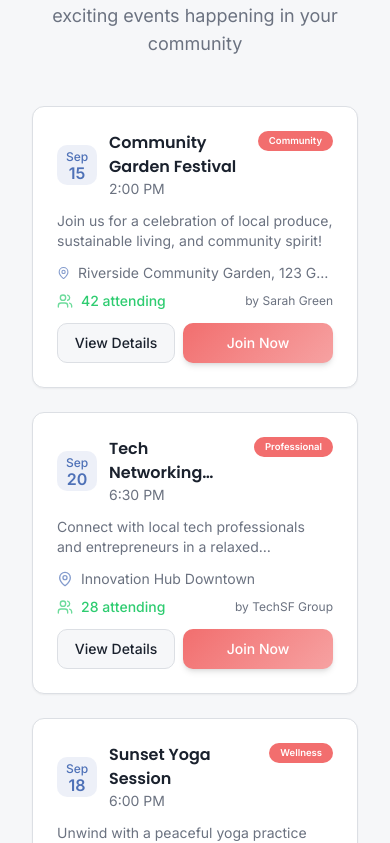
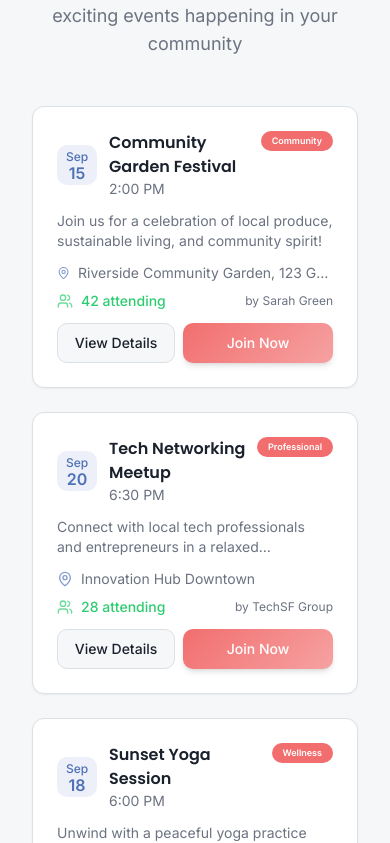
Before and after one commit to mohamedkhalaf47/event-hub, a React (Vite) app: page / in a window 390 px wide. Shown: the part 1721-2564 px from the top of the page. Built offline with nearby package versions, Linux system fonts and the light colour scheme; the HTML template or start-up script is replaced by a standard one.

Commit message:
EventCard Mobile-design modified

```diff
--- a/src/components/events/EventCard.tsx
+++ b/src/components/events/EventCard.tsx
@@ -63,7 +63,7 @@ const EventCard = ({
 	return (
 		<Card className="card-hover h-full flex flex-col">
 			<CardHeader className="pb-3">
-				<div className="flex items-start gap-5">
+				<div className="flex items-start justify-between">
 					<div className="flex items-center space-x-3">
 						<div className="flex flex-col items-center justify-center w-10 h-10 rounded-md bg-primary/10 text-primary">
 							<span className="text-xs font-medium">{month}</span>
@@ -76,7 +76,7 @@ const EventCard = ({
 							<p className="text-sm text-muted-foreground">{time}</p>
 						</div>
 					</div>
-					<Badge variant="secondary" className="text-[9.5px]">
+					<Badge variant="secondary" className="sm:text-xs text-[9px]">
 						{category}
 					</Badge>
 				</div>
```
